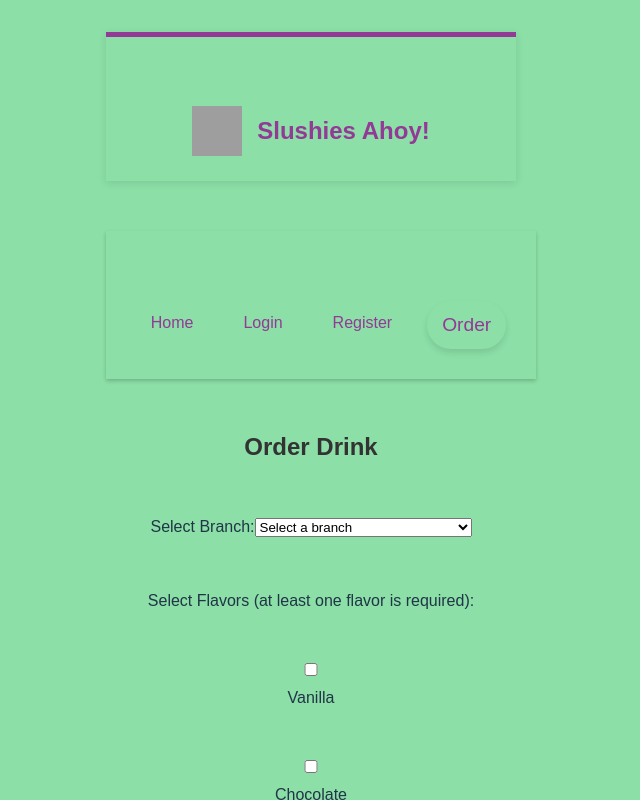
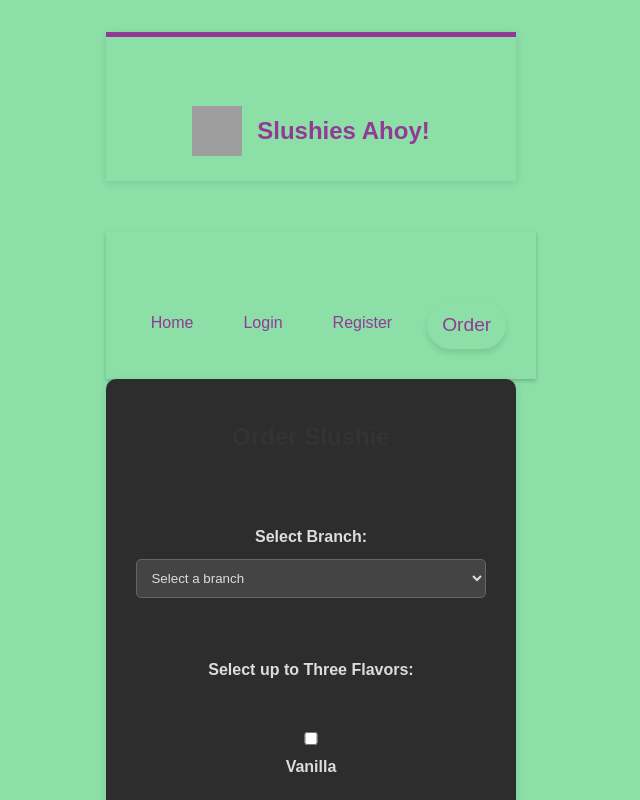
Before and after one commit to ryanwire123/Slushie_Firebase_App, a React (Vite) app: page /order in a window 1280 px wide. Shown: the top 800 px of the page, without its empty margins (329-969 px from the left). Built offline with nearby package versions, Linux system fonts and the light colour scheme; no server answers; grey boxes are pictures that could not be loaded.

Commit message:
Update OrderPage.jsx

```diff
--- a/src/components/OrderPage.jsx
+++ b/src/components/OrderPage.jsx
@@ -47,9 +47,9 @@ const OrderPage = () => {
 
     // Construct the order object
     const order = {
-      customerID: customer.uid, // Use UID from context
+      customerID: customer && customer.uid ? customer.uid : 'guest', // Set to 'guest' if customer is a guest
       price: 10, // Example price, could be dynamic
-      deliveryAddress: customer.customerAddress, // Use customer address from context
+      deliveryAddress: customer ? customer.customerAddress : 'Guest Address', // Use customer address from context, default if guest
       branchID: selectedBranch, // Branch ID, e.g., 'b1' or 'b2'
       flavor1ID: selectedFlavors[0] ? flavorMap[selectedFlavors[0]] : null, // First flavor ID
       flavor2ID: selectedFlavors[1] ? flavorMap[selectedFlavors[1]] : null, // Second flavor ID
@@ -78,16 +78,22 @@ const OrderPage = () => {
   const handleFlavorChange = (flavor) => {
     setSelectedFlavors((prevFlavors) => {
       if (prevFlavors.includes(flavor)) {
+        // Remove flavor if it's already selected
         return prevFlavors.filter((f) => f !== flavor);
+      } else if (prevFlavors.length < 3) {
+        // Add flavor if less than 3 flavors are selected
+        return [...prevFlavors, flavor];
       } else {
-        return [...prevFlavors, flavor];
+        // Alert or restrict if trying to select more than 3 flavors
+        alert('You can only select up to 3 flavors.');
+        return prevFlavors;
       }
     });
   };
 
   return (
-    <div>
-      <h2>Order Drink</h2>
+    <div className="order-page">
+      <h2>Order Slushie</h2>
       <div>
         <label>Select Branch:</label>
         <select onChange={(e) => setSelectedBranch(e.target.value)} value={selectedBranch}>
@@ -97,7 +103,7 @@ const OrderPage = () => {
         </select>
       </div>
       <div>
-        <label>Select Flavors (at least one flavor is required):</label>
+        <label>Select up to Three Flavors:</label>
         <div className="flavor-selection">
           {['Vanilla', 'Chocolate', 'Strawberry', 'Blueberry', 'Raspberry'].map((flavor) => (
             <div key={flavor} className="flavor-bar">
```
